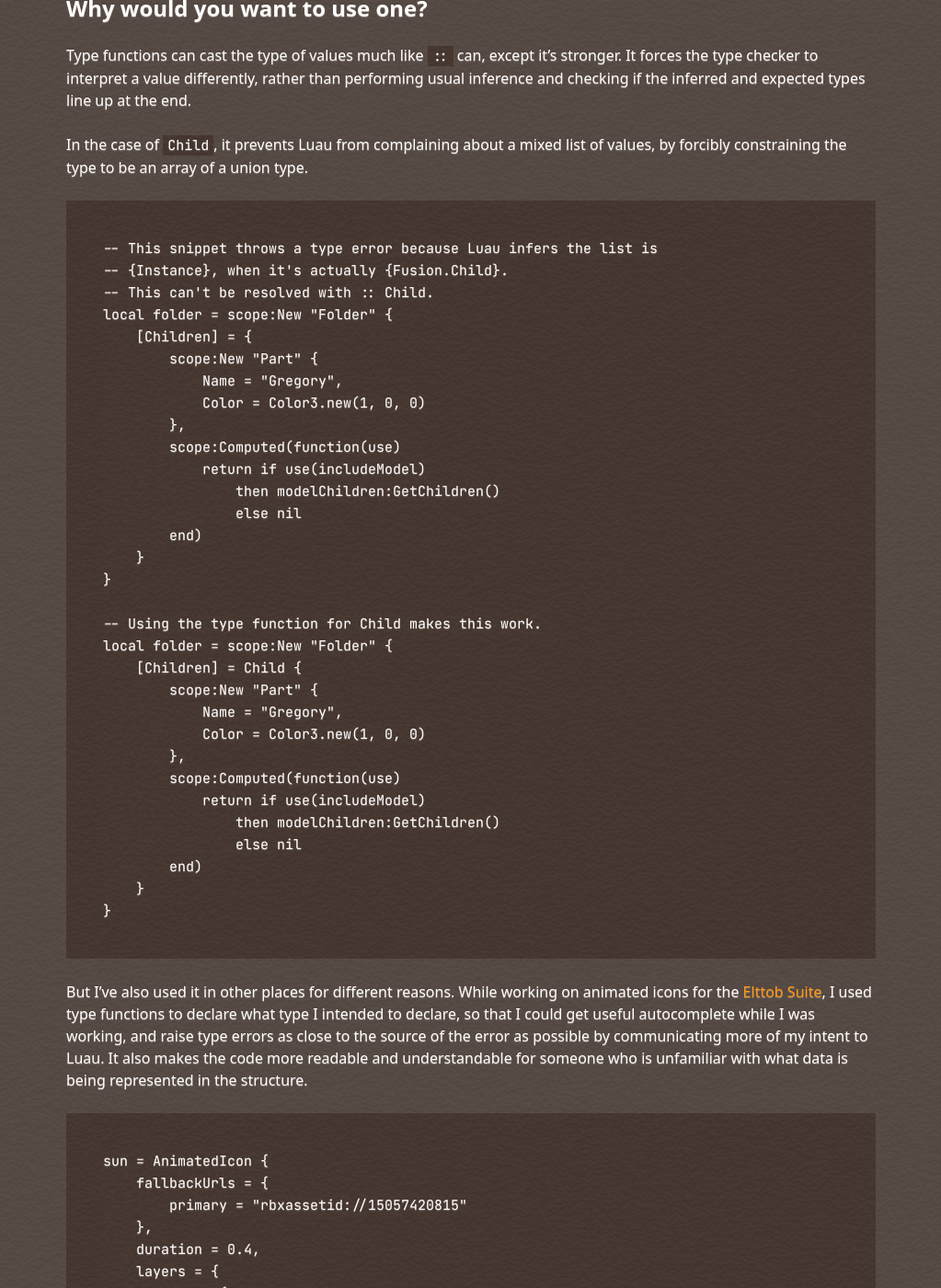
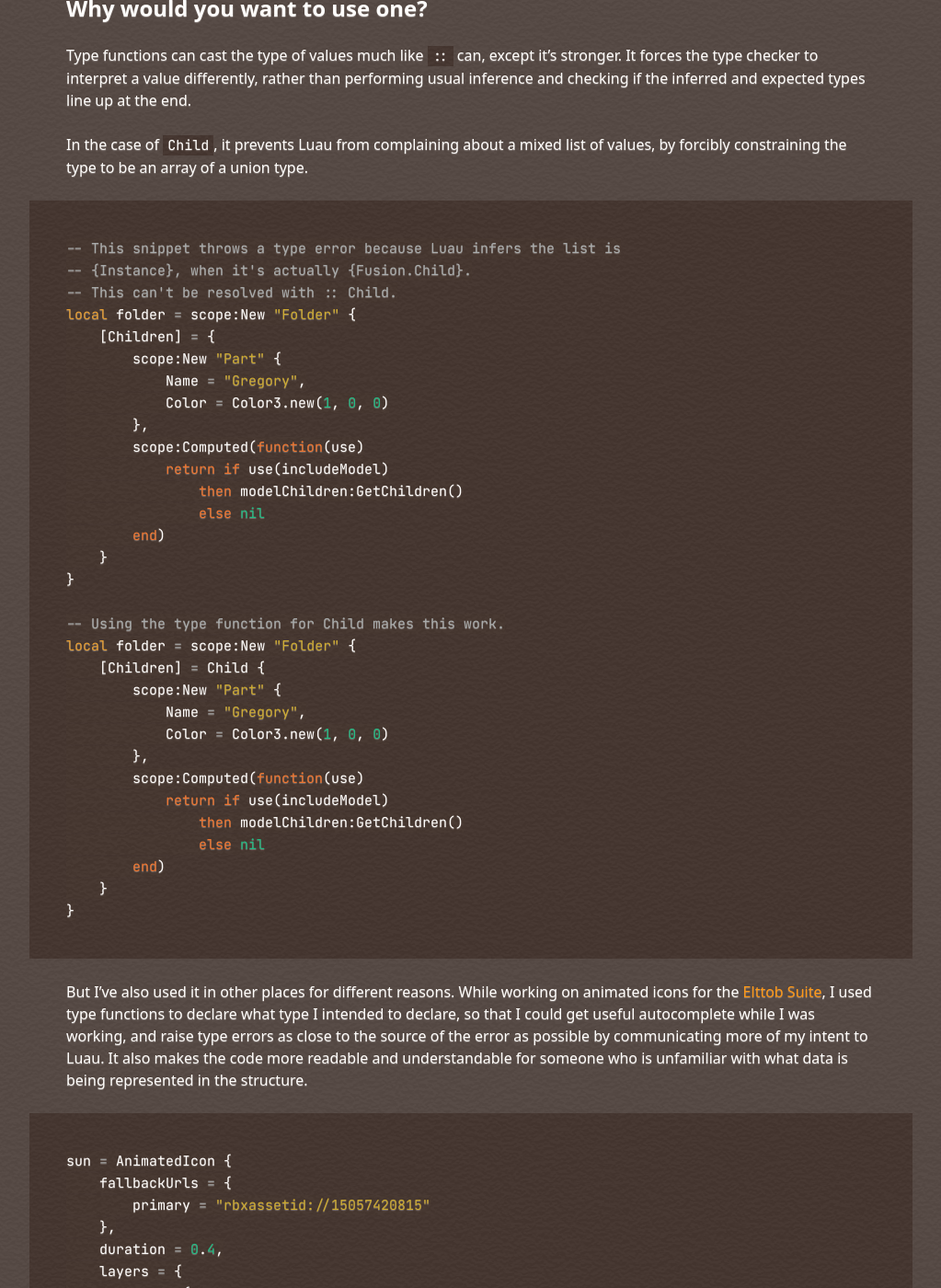
Before and after one commit to dphfox/technical-fluff, a Jekyll site: the page built from _posts/2024-06-30-type-functions.md, in a window 1280 px wide and 1400 px high, scrolled down 1124 px. Shown: the whole window at 92% size, without its empty margins (128-1151 px from the left). Built offline with Jekyll 4.4.1, drawn with Linux system fonts in a browser that asks for light colours; some web fonts are replaced; some of the changed text lies outside the part shown.

Commit message:
vault backup: 2024-07-01 00:24:36

````diff
--- a/_posts/2024-06-30-type-functions.md
+++ b/_posts/2024-06-30-type-functions.md
@@ -33,7 +33,7 @@ Type functions can cast the type of values much like `::` can, except it's stron
 
 In the case of `Child`, it prevents Luau from complaining about a mixed list of values, by forcibly constraining the type to be an array of a union type.
 
-```Lua
+```lua
 -- This snippet throws a type error because Luau infers the list is
 -- {Instance}, when it's actually {Fusion.Child}.
 -- This can't be resolved with :: Child.
@@ -69,7 +69,7 @@ local folder = scope:New "Folder" {
 
 But I've also used it in other places for different reasons. While working on animated icons for the [Elttob Suite](https://suite.elttob.uk/), I used type functions to declare what type I intended to declare, so that I could get useful autocomplete while I was working, and raise type errors as close to the source of the error as possible by communicating more of my intent to Luau. It also makes the code more readable and understandable for someone who is unfamiliar with what data is being represented in the structure.
 
-```Lua
+```lua
 sun = AnimatedIcon {
 	fallbackUrls = {
 		primary = "rbxassetid://15057420815"
````
